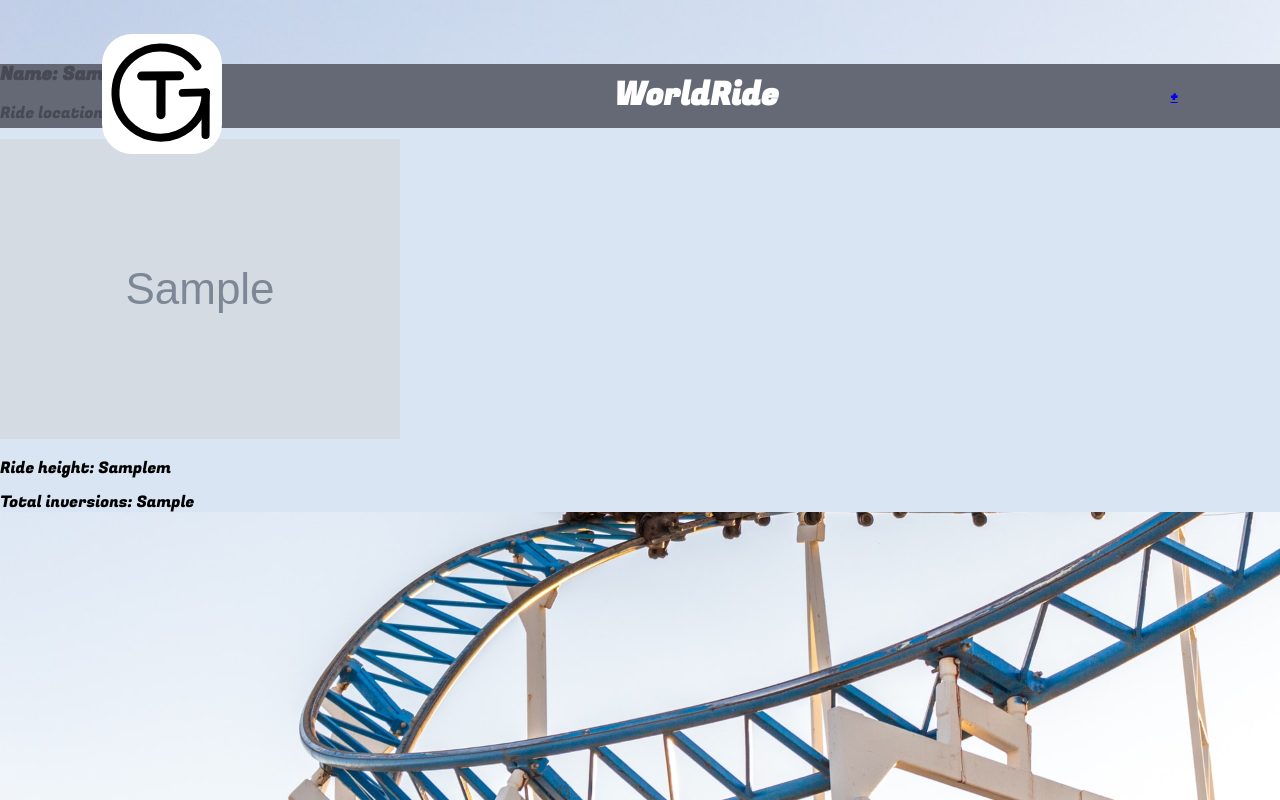
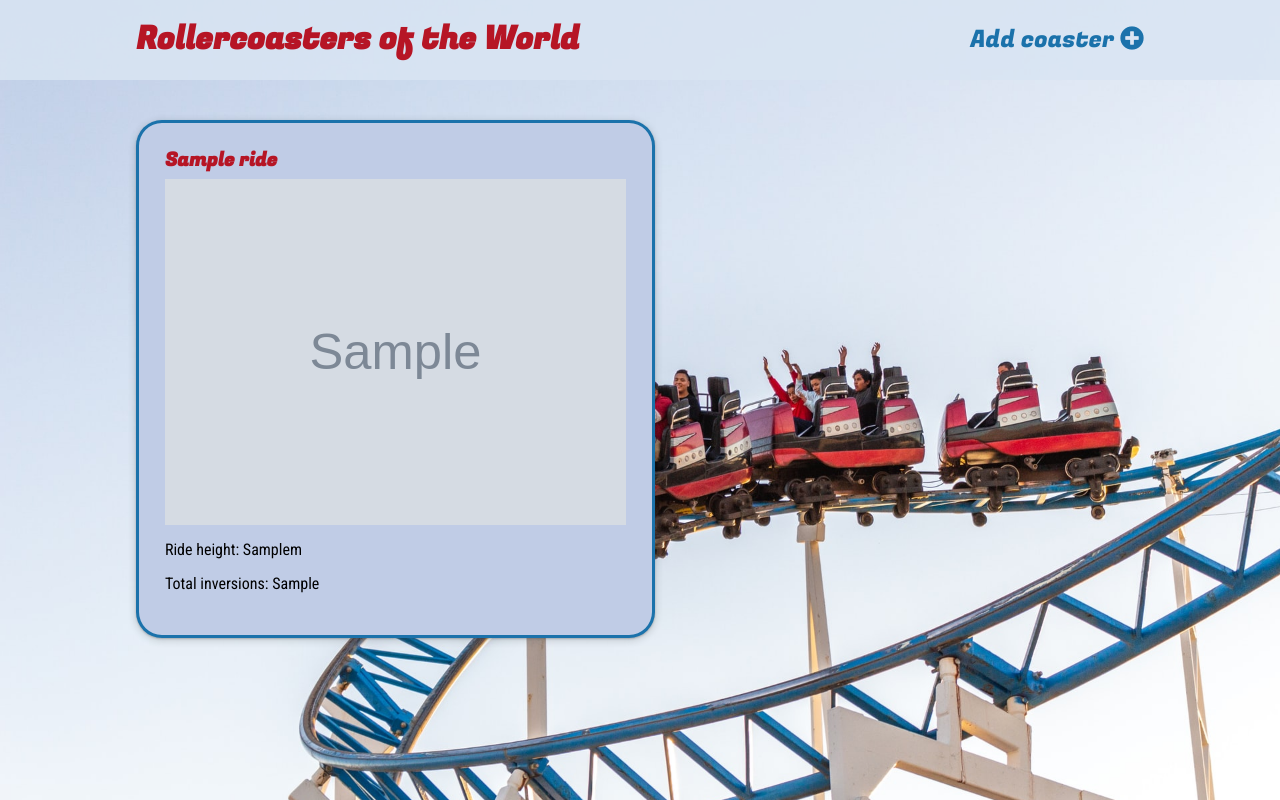
Before and after one commit to tomgarrett95/rollercoasters, a PHP site: page / in a window 1280 px wide. Run offline with PHP 8.4, Linux system fonts and the light colour scheme; tables that the repository leaves empty or names only in its code hold one stand-in row (values such as "Sample post").

Commit message:
index.php, images changed

```diff
--- a/css/styles.css
+++ b/css/styles.css
@@ -1,4 +1,4 @@
-@import url('https://fonts.googleapis.com/css2?family=Fugaz+One&family=Roboto+Condensed&display=swap');
+@import url('https://fonts.googleapis.com/css2?family=Fugaz+One&family=Roboto+Condensed:ital,wght@0,300;0,400;0,700;1,300;1,400;1,700&display=swap');
 
 * {
   box-sizing: border-box;
@@ -14,6 +14,10 @@
   background-size: cover;
 }
 
+h1, h2, h3 {
+  margin: 0;
+}
+
 body {
   font-size: 16px;
   margin: 0;
@@ -23,25 +27,82 @@
   scrollbar-width: none;
 }
 
+body::-webkit-scrollbar {
+  display: none;
+}
+
+img {
+  width: 100%;
+  height: auto;
+}
+
 nav {
+  width: 100%;
+  padding: 0 17vh;
+  position: sticky;
+  top: 0;
+  left: 0;
+  background-color: #d9e5f3da;
+  display: flex;
+  justify-content: space-between;
   align-items: center;
-  background-color: #525662dd;
-  color: #ffffff;
-  display: flex;
-  font-weight: bolder;
-  height: 8vh;
-  justify-content: space-between;
-  padding: 2em 8%;
-  position: fixed;
-  width: 100%;
+  height: 10vh;
+}
+
+nav h1 {
+  color: #b61525;
+}
+
+nav a {
+  color: #1b72ab;
+  font-size: 1.5rem;
   text-decoration: none;
 }
 
+a:hover,
+a:active {
+  color: #b61525;
+}
+
 .coasterCards {
-  margin: 8vh 0 0;
-  background-color: #d9e5f3;
+  margin: 5vh 17vh;
+  display: grid;
+  grid-template-columns: auto auto auto auto;
+  grid-column-gap: 5%;
+  grid-row-gap: 5%;
+  padding-bottom: 5vh;
 }
 
 .coasterCard {
+  background-color: #c0cce6;
+  padding: 5%;
+  border-radius: 5%;
+  display: grid;
+  grid-template-rows: auto auto auto;
+  border: solid #1b72ab;
+  box-shadow: rgba(60, 64, 67, 0.3) 0px 1px 2px 0px, rgba(60, 64, 67, 0.15) 0px 2px 6px 2px;
+}
 
+.namelocation h3 {
+  color: #b61525;
+  font-size: 1.2rem;
+  grid-row: 1 / 2;
+  grid-column: 1 / -1;
+  align-self: center;
 }
+
+.coasterCard p {
+  font-family: 'Roboto Condensed', sans-serif;
+}
+
+p.parkname {
+  font-style: italic;
+  font-weight: bold;
+  margin: 0.1rem 0 0.5rem;
+}
+
+.coasterCard img {
+  max-height: 100%;
+  max-width: 100%;
+  align-self: center;
+}
--- a/functions.php
+++ b/functions.php
@@ -4,7 +4,8 @@
     $query = $db->prepare("SELECT `rides`.`name`, `rides`.`img`, `rides`.`height`, `rides`.`inversions`, `themeparks`.`park`
                                 FROM `rides`
                                 LEFT JOIN `themeparks`
-                                ON `rides`.`location` = `themeparks`.`id`;");
+                                ON `rides`.`location` = `themeparks`.`id`
+                                ORDER BY `rides`.`name`;");
 
     $query->execute();
 
@@ -29,13 +30,13 @@
     $coasterCard = "";
     foreach ($rides as $ride) {
         $coasterCard .= "<div class='coasterCard'>";
-        $coasterCard .= "<h3>Name: " . $ride['name'] . "</h3>";
-        $coasterCard .= "<p>Ride location: " . $ride['name'] . "</p>";
+        $coasterCard .= "<div class='namelocation'><h3>" . $ride['name'] . "</h3>";
+        $coasterCard .= "<p class='parkname'>". $ride['park'] . "</p></div>";
         $coasterCard .= '<img class="coasterimg" src="';
         $path = getImagePath($ride['img']);
         $coasterCard .= ($path . '" alt="Picture of ' . $ride['name'] . '.">');
-        $coasterCard .= "<p>Ride height: " . $ride['height'] . "m</p>";
-        $coasterCard .= "<p>Total inversions: " . $ride['inversions'] . "</p>";
+        $coasterCard .= "<div class='heightinversion'><p>Ride height: " . $ride['height'] . "m</p>";
+        $coasterCard .= "<p>Total inversions: " . $ride['inversions'] . "</p></div>";
         $coasterCard .= "</div>";
     }
     return $coasterCard;
--- a/index.php
+++ b/index.php
@@ -6,7 +6,7 @@
 <!DOCTYPE html>
 <html lang="en">
 <head>
-    <Title>WorldRide</Title>
+    <Title>Rollercoasters</Title>
     <link rel="stylesheet" href="css/normalize.css">
     <link rel="stylesheet" href="css/all.css">
     <link rel="stylesheet" href="css/styles.css">
@@ -14,15 +14,10 @@
 </head>
 
 <body>
+
 <nav class="nav-bar">
-    <div>
-        <img src="drawing.svg"/>
-    </div>
-    <div>
-        <h1>WorldRide</h1>
-    </div>
-    <div class="add-new">
-        <a href="new-entry.php">+</a>
+    <h1>Rollercoasters of the World</h1>
+    <a href="new-entry.php">Add coaster <i class="fas fa-plus-circle"></i></a>
     </div>
 </nav>
 
```
Also changed, not shown: images/black-mamba.jpeg (added), images/black-mamba.jpg (deleted), images/colossus.png, images/nemesis.jpeg (added), images/nemesis.jpg (deleted), images/stealth.jpg (deleted), images/stealth.png (added), images/the-smiler.jpeg (added), images/wild-west-mine-train.jpeg (added), images/wild-west-mine-train.jpg (deleted).
